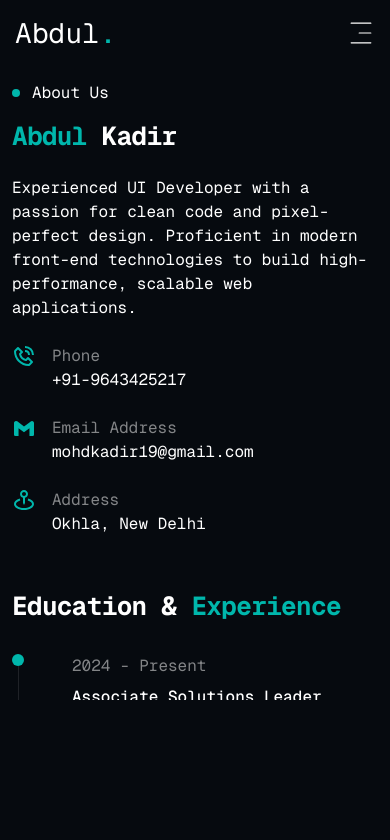
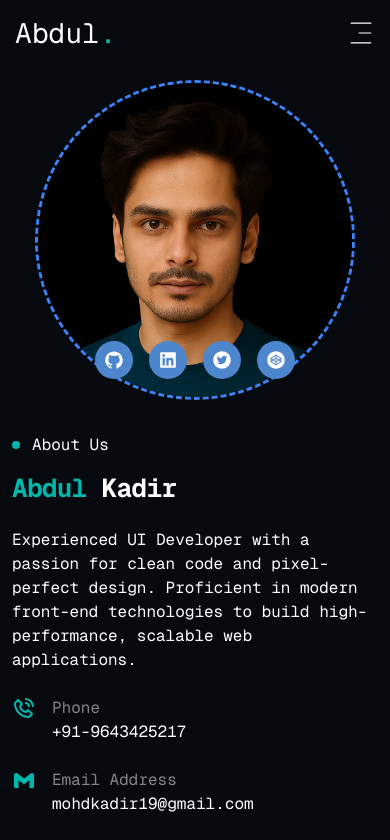
Before and after one commit to MohdKadir19/my-portfolio, a Next.js app: page /about in a window 390 px wide. Shown: the top 840 px of the page. Built offline with nearby package versions, Linux system fonts and the light colour scheme.

Commit message:
issue fix

```diff
--- a/app/about/page.jsx
+++ b/app/about/page.jsx
@@ -20,18 +20,18 @@ const About = () => {
   return (
     <PageWrapper>
       <div className="container mx-auto">
-        <div className="flex flex-col xl:flex-row items-center gap-24 w-full h-full xl:h-[620px] pt-20 lg:pt-20 xl:pt-0">
+        <div className="flex flex-col xl:flex-row items-center gap-8 md:gap-12 xl:gap-24 w-full h-full xl:h-[620px] pt-20 lg:pt-20 xl:pt-0">
           {/* img */}
-          <div className="hidden xl:flex w-full pt-14 m-w-[420px] relative">
+          <div className="flex w-full pt-0 md:pt-14 m-w-[420px] relative justify-center">
             <Image
-              className="relative z-20  rounded-full"
+              className="relative z-20 rounded-full border-3 border-dashed border-[#3B82F6] md:border-none"
               width={320}
               height={320}
               src={avtImg}
               alt="about"
             />
             <svg
-              className="absolute top-1/9 -left-[35px] w-full h-full"
+              className="absolute top-1/9 lg:left-[17px] md:left[10px] w-full h-full hidden md:flex"
               viewBox="0 0 320 320"
               fill="none"
             >
@@ -46,9 +46,9 @@ const About = () => {
               />
             </svg>
 
-            <div className="absolute bottom-1/15 left-[50px] z-40 ">
+            <div className="absolute bottom-1/15 md:left-[34%] lg:left-[22%] z-40 ">
               <Social
-                containerStyles="flex gap-4 w-max "
+                containerStyles="flex gap-4 w-max"
                 iconStyle={`${iconStyle} hover:scale-110`}
               />
             </div>
--- a/app/contact/page.jsx
+++ b/app/contact/page.jsx
@@ -74,16 +74,17 @@ const Contact = () => {
     <PageWrapper>
       <div className="mx-auto w-full h-full flex flex-col items-center xl:justify-center xl:overflow-hidden !scrollbar !scrollbar-thumb-accent scrollbar-track-accent/5 overflow-y-scroll xl:overflow-y-visible py-20 xl:py-0">
         <div className="w-full">
-          <div className="flex flex-col xl:flex-row gap-6 items-center">
+          <div className="flex flex-col xl:flex-row gap-12 items-center">
             {/* text */}
-            <div className="flex-1 xl-w-[600px] flex flex-col gap-8">
+            <div className="flex-1 w-full xl:w-[600px] flex flex-col gap-8">
               <div>
                 <h2 className="h2 mb-4">
                   Get in <span className="text-accent">Touch</span>
                 </h2>
                 <p className="max-w-[450px]">
-                  Lorem ipsum dolor sit amet consectetur adipisicing elit.
-                  Aperiam, voluptas?
+                  Looking for a developer/designer to bring your ideas to life?
+                  Contact me to discuss your project, request a quote, or
+                  explore how we can work together.
                 </p>
               </div>
               <div>
--- a/app/globals.css
+++ b/app/globals.css
@@ -40,7 +40,7 @@ body{
   @apply text-[24px] md:text-[28px] xl:text-[32px] leading-[1.2]  font-medium;
 }
 .h4{
-  @apply text-[22x] md:text-[26px] leading-snug  font-medium;
+  @apply text-[22x] md:text-[20px] leading-snug  font-medium;
 }
 .conatainer{
   @apply px-[15px]
--- a/components/Journey.jsx
+++ b/components/Journey.jsx
@@ -40,7 +40,7 @@ const Journey = () => {
         Education & <span className="text-accent">Experience</span>
       </h2>
       {experience.map((item) => (
-        <div key={item.id} className="flex items-start gap-12 w-full">
+        <div key={item.id} className="flex items-start gap-6 w-full">
           <div className="flex flex-col w-max justify-center items-center">
             <div className="w-3 h-3 bg-accent rounded-full"></div>
             <div className="w-[1px] h-[100px] xl:h-[180px] bg-white/10"></div>
--- a/components/Preloader.jsx
+++ b/components/Preloader.jsx
@@ -43,7 +43,7 @@ export default function NameLoader({ name = "Abdul Kadir", duration = 3 }) {
           exit="exit"
         >
           <motion.h1
-            className="text-5xl md:text-7xl font-extrabold tracking-wide flex gap-1"
+            className="text-4xl md:text-7xl font-extrabold tracking-wide flex gap-1"
             variants={container}
             initial="hidden"
             animate="visible"
```
